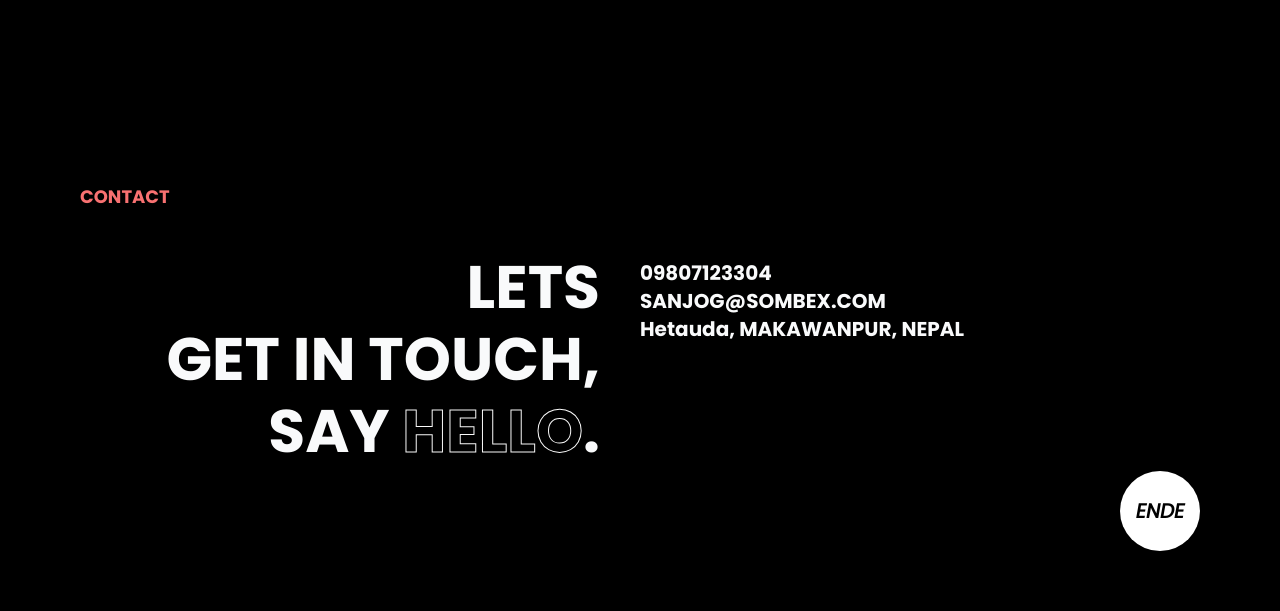
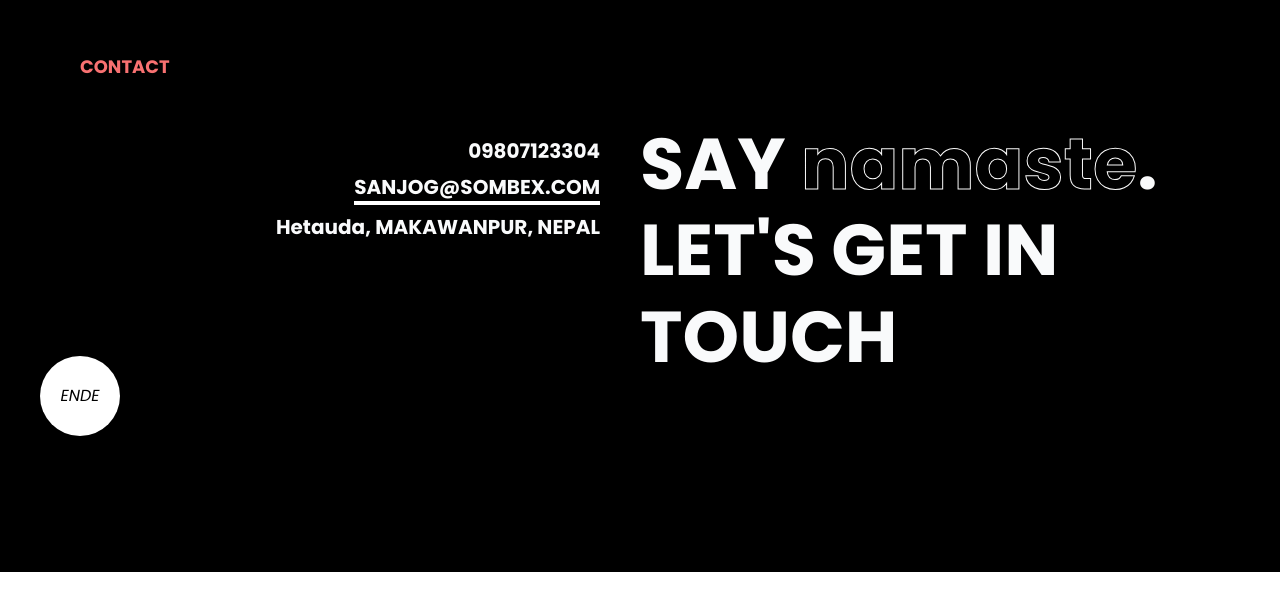
Before and after one commit to sombii/sanjogr-new, a React (Create React App) app: page / in a window 1280 px wide. Shown: the part 1971-2582 px from the top of the page. After the commit the page ends 2543 px from the top, so only its background shows below. Built offline with nearby package versions, Linux system fonts and the light colour scheme.

Commit message:
done contact section

```diff
--- a/src/components/Contact.js
+++ b/src/components/Contact.js
@@ -1,24 +1,58 @@
+import {useEffect} from "react";
+import {gsap} from "gsap";
+import {ScrollTrigger} from "gsap/ScrollTrigger";
+
 export default function Contact() {
+
+    useEffect(() => {
+
+        gsap.to(".namaste", {
+            duration: 2,
+            text: "hi-hello",
+            repeatDelay:1.5,
+            repeat:-1,
+            yoyo: true
+        })
+
+        // ScrollTrigger.matchMedia({
+        //     "(min-width: 768px)": function () {
+        //         const tl2 = gsap.timeline({defaults:{scrollTrigger:{
+        //                     trigger: ".contact",
+        //                     start: "top bottom",
+        //                     end: "bottom bottom",
+        //                     scrub: 0.1,
+        //                     toggleActions: "restart pause reverse pause",
+        //                 }}})
+        //         tl2.from(".contact-txt", {
+        //             x: -300,
+        //         });
+        //         tl2.from(".contact-meta", {
+        //             x: 300,
+        //         });
+        //     }
+        // })
+    }, [])
+
+
     return (
         <>
-            <div className="grid grid-cols-1 lg:grid-cols-2 auto-rows-max content-center items-center lg:min-h-screen px-10 sm:px-20 relative work overflow-hidden mb-20 lg:mb-0">
+            <div className="grid grid-cols-1 lg:grid-cols-2 auto-rows-max content-center items-center px-10 sm:px-20 relative work mb-48 mt-0 lg:mt-32 contact">
                 <h2 className="mb-10 text-lg text-red-400 lg:col-span-2 font-bold">CONTACT</h2>
-                <div className="mr-10">
-                    <p className="text-5xl sm:text-6xl block font-bold works flex flex-col text-left lg:text-right">
-                        <span>LETS</span>
-                        <span>GET IN TOUCH,</span>
-                        <span>SAY <b className="outliner">HELLO</b>.</span>
+                <div className="text-left lg:text-right text-xl font-bold relative self-start my-4 contact-meta mr-10">
+                    <div className="flex flex-col items-start lg:items-end space-y-2">
+                        <span>09807123304</span>
+                        <span className="border-b-4 border-white"><a href="mailto:SANJOG@SOMBEX.COM">SANJOG@SOMBEX.COM</a></span>
+                        <span>Hetauda, MAKAWANPUR, NEPAL</span>
+                    </div>
+                </div>
+                <div className="mr-10 contact-txt">
+                    <p className="text-5xl md:text-7xl block font-bold works flex flex-col text-left ">
+                        <span>SAY <b className="outliner namaste">namaste</b>.</span>
+                        <span>LET'S GET IN</span>
+                        <span>TOUCH</span>
                     </p>
                 </div>
-                <div className="text-left text-xl font-bold relative self-start mt-2">
-                    <div>
-                        <p>09807123304</p>
-                        <p>SANJOG@SOMBEX.COM</p>
-                        <p>Hetauda, MAKAWANPUR, NEPAL</p>
-                    </div>
-                    <div className="absolute -bottom-52 right-0 rounded-full bg-white w-20 h-20 text-black flex justify-center items-center italic"><span>ENDE</span></div>
-
-                </div>
+                <div className="absolute -bottom-1/3 lg:-bottom-14 left-10 rounded-full bg-white w-20 h-20 text-black flex justify-center items-center italic"><span>ENDE</span></div>
             </div>
         </>
     )
--- a/src/components/Works.js
+++ b/src/components/Works.js
@@ -12,7 +12,7 @@ export default function Works() {
                 trigger: ".work",
                 start: "100 bottom",
                 end: "300 center",
-                markers: true,
+                // markers: true,
                 scrub: 1
             },
             duration: 3,
```
